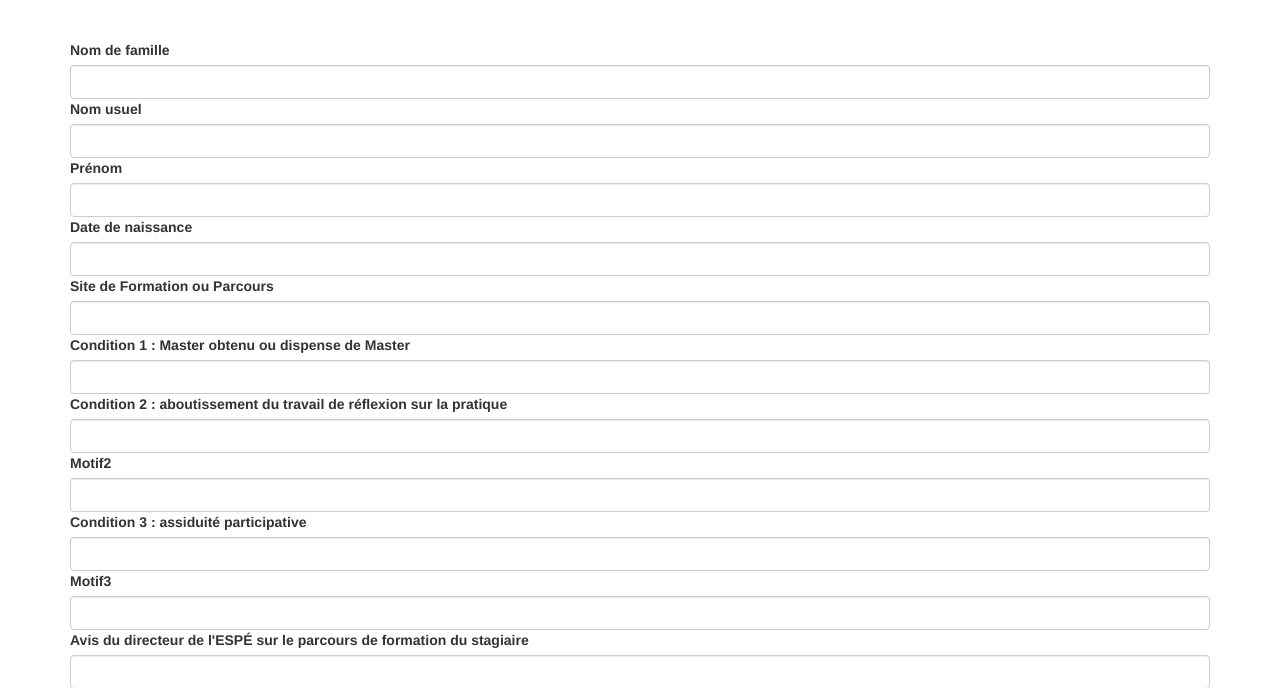
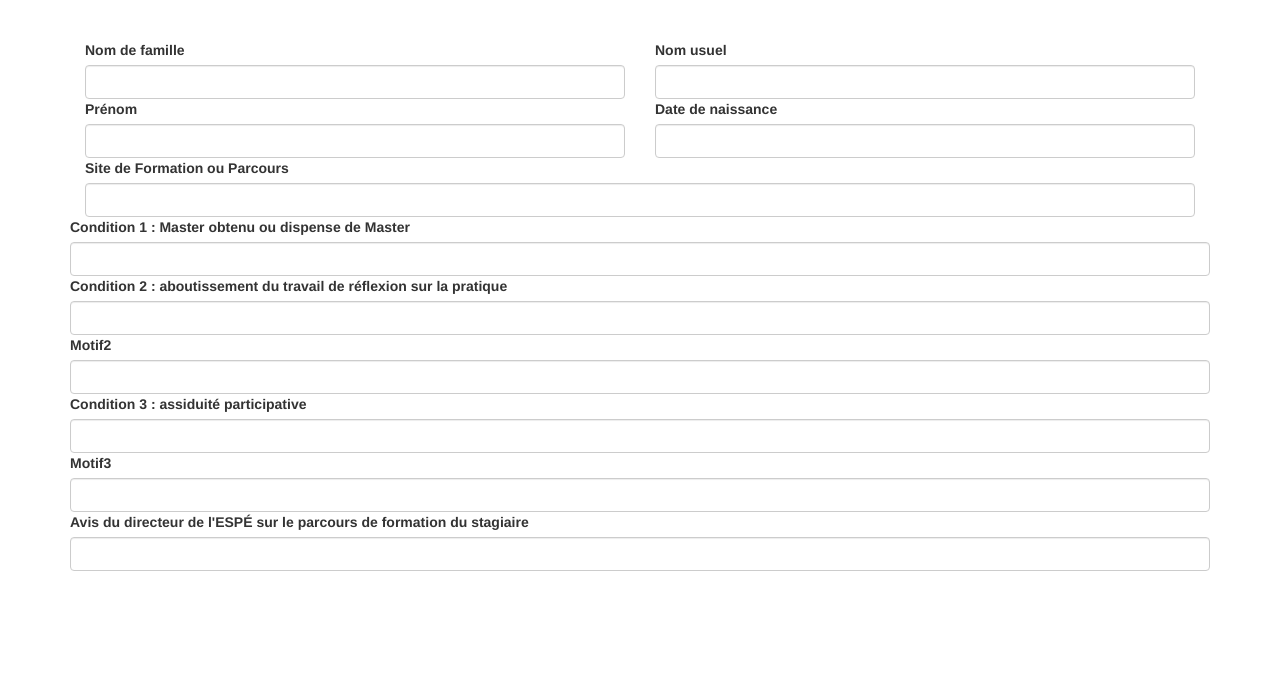
Before and after one commit to rmeja/Evaluation_EFS, a PHP site: template app/templates/form.twig in a window 1280 px wide. Shown: the top 688 px of the page. Run offline with PHP 8.4, Linux system fonts and the light colour scheme; the template is opened without the code that fills it: most values are stand-ins (such as "Sample title", 1, 10 or a date in 2020); form fields are guessed from the names that the template uses; some libraries are stand-ins or nearby versions.

Commit message:
Update views

```diff
--- a/app/templates/form.twig
+++ b/app/templates/form.twig
@@ -4,12 +4,18 @@
 
   {{ form_start(form, {'method': 'POST'}) }}
   {{ form_errors(form) }}
+  <div class="col-md-6">
+    {{ form_row(form.lib_nom_pat_ind, {'label': 'Nom de famille'}) }}
+    {{ form_row(form.lib_pr1_ind, {'label': 'Prénom'}) }}
+  </div>
+  <div class="col-md-6">
+    {{ form_row(form.lib_nom_usu_ind, {'label': 'Nom usuel'}) }}
+    {{ form_row(form.dat_nai_ind, {'label': 'Date de naissance'}) }}
+  </div>
+  <div class="col-md-12">
+    {{ form_row(form.lib_etp, {'label': 'Site de Formation ou Parcours'}) }}
+  </div>
 
-  {{ form_row(form.lib_nom_pat_ind, {'label': 'Nom de famille'}) }}
-  {{ form_row(form.lib_nom_usu_ind, {'label': 'Nom usuel'}) }}
-  {{ form_row(form.lib_pr1_ind, {'label': 'Prénom'}) }}
-  {{ form_row(form.dat_nai_ind, {'label': 'Date de naissance'}) }}
-  {{ form_row(form.lib_etp, {'label': 'Site de Formation ou Parcours'}) }}
 
   {{ form_row(form.condition1, {'label': 'Condition 1 : Master obtenu ou dispense de Master'}) }}
 
--- a/app/templates/index.twig
+++ b/app/templates/index.twig
@@ -52,7 +52,9 @@
           <td>{{ etudiant.lib_nom_pat_ind }}</td>
           <td>{{ etudiant.mail_etu }}</td>
           <td>
-            <a href="{{ url('form', {'id_etu': etudiant.cod_etu}) }}" class="glyphicon glyphicon-edit" aria-hidden="true"></a>
+            <a href="{{ url('form', {'id_etu': etudiant.cod_etu}) }}" class="btn btn-default">
+              <span class="glyphicon glyphicon-edit" aria-hidden="true"></span>
+            </a>
           </td>
         </tr>
       {% endfor %}
```
